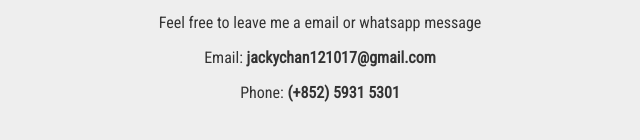
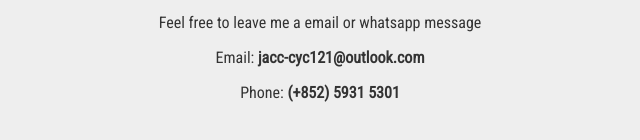
Before and after one commit to jacc-cyc/mobile-responsive-web, a plain HTML site: page index.html in a window 1280 px wide. Shown: the part 4424-4564 px from the top of the page, 320-960 px from the left. Drawn offline with nearby package versions, Linux system fonts and the light colour scheme.

Commit message:
update contact

```diff
--- a/index.html
+++ b/index.html
@@ -64,7 +64,7 @@
     <h3>Get In Touch</h3>
     <p>Feel free to leave me a email or whatsapp message</p>
     <p>Email:
-      <strong>jackychan121017@gmail.com</strong>
+      <strong>jacc-cyc121@outlook.com</strong>
     </p>
     <p>Phone:
       <strong>(+852) 5931 5301</strong>
```
